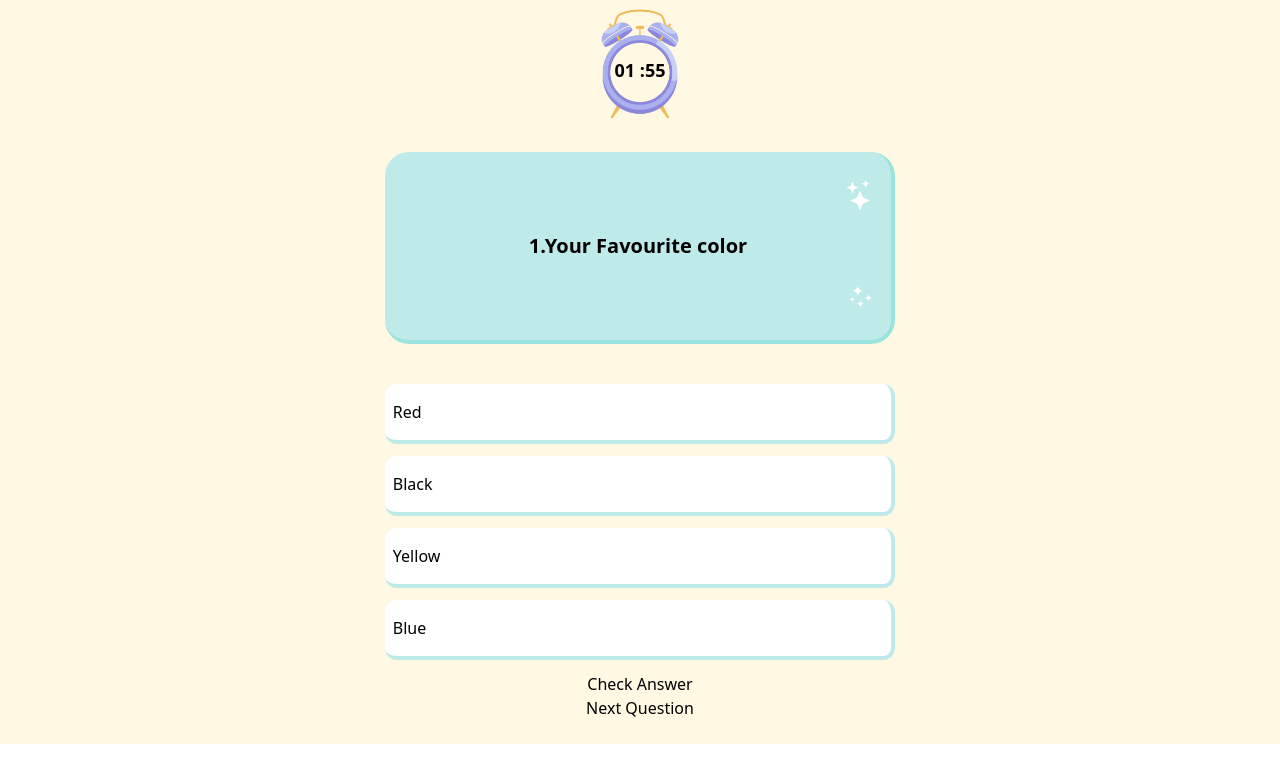
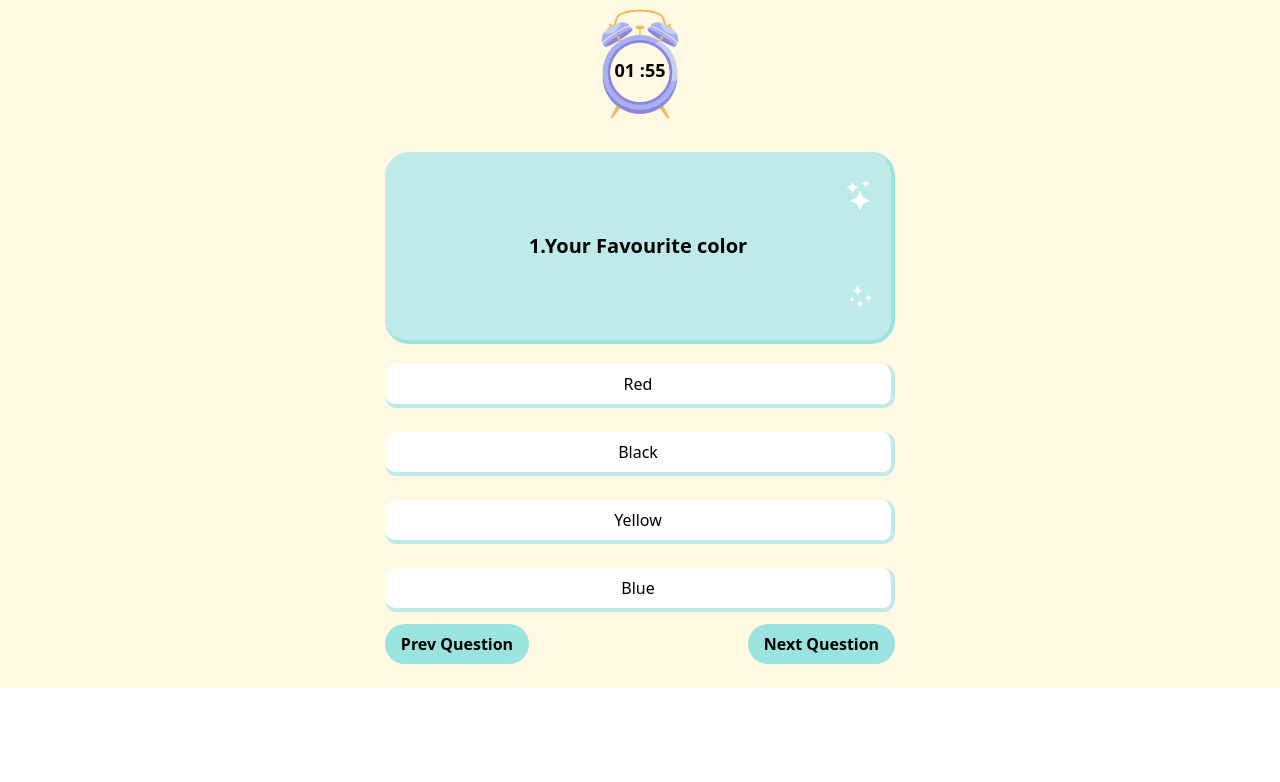
Before and after one commit to Anushka-3107/quiz-app, a React (Create React App) app: page /QuizQuestion in a window 1280 px wide. Shown: the top 782 px of the page. Built offline with nearby package versions, Linux system fonts and the light colour scheme.

Commit message:
designed prev and next button

```diff
--- a/src/Components/Questions.js
+++ b/src/Components/Questions.js
@@ -4,29 +4,57 @@ import { data } from "../data";
 import { BsStars } from "react-icons/bs";
 import { WiStars } from "react-icons/wi";
 
-
 const Questions = () => {
-  const [index,setIndex] = useState(0);
-  const[selectedOption,setSelectedOption] = useState(null);
+  const [index, setIndex] = useState(0);
+  const [selectedOption, setSelectedOption] = useState(null);
+  const [correctAnswer, setCorrectAnswer] = useState(null);
   const question = data[index];
 
-  const checkAnswer = () => {
-    if(selectedOption === null){
+  const checkAnswer = (selectedOption) => {
+    if (selectedOption === null) {
       alert("Please select an option");
       return;
     }
-    if(selectedOption === question.answer){
-      alert("Correct answer");
+    if (selectedOption === question.answer + 1) {
+      setCorrectAnswer(selectedOption);
+      // alert("Correct answer");
+    } else {
+      setCorrectAnswer(question.answer);
     }
-    else{
-      alert("Wrong answer");
+    setSelectedOption(selectedOption);
+  };
+
+  // const checkAnswer = () => {
+  //   if(selectedOption === null){
+  //     alert("Please select an option");
+  //     return;
+  //   }
+  //   if(selectedOption === question.answer){
+  //     setCorrectAnswer(selectedOption);
+  //     alert("Correct answer");
+  //   }
+  //   else{
+  //     setCorrectAnswer(question.answer);
+  //   }
+  //   setCorrectAnswer(selectedOption);
+  // };
+
+  const nextQuestion = () => {
+    if (index + 1 < data.length) {
+      setIndex(index + 1);
+      setSelectedOption(null);
     }
   };
 
-  const nextQuestion = () =>{
-    setIndex(index+1);
-    setSelectedOption(null);
-  }
+  const prevQuestion = () => {
+    if (index - 1 >= 0) {
+      setIndex(index - 1);
+      setSelectedOption(null);
+    } else {
+      setIndex(0);
+      setSelectedOption(null);
+    }
+  };
 
   return (
     <div className="m-6 flex flex-col">
@@ -35,26 +63,46 @@ const Questions = () => {
           {index + 1}.{question?.ques}
         </h2>
 
-        <BsStars className= "absolute text-3xl text-white right-4 top-7" />
-        <WiStars className="absolute text-4xl text-white bottom-6 right-3"/>
+        <BsStars className="absolute text-3xl text-white right-4 top-7" />
+        <WiStars className="absolute text-4xl text-white bottom-6 right-3" />
       </div>
 
-      <div className="mt-7">
-        <ul>
-        {question?.options.map((option,idx)=>{
-          return(
-          <li key={idx}
-          className="bg-white my-3 px-2 py-4 border-r-4 border-b-4 border-[#BEEBE9] rounded-xl"
-          onClick={()=> setSelectedOption(idx+1)}
-          >
-            {option}
-          </li>
-          )
+      <div className="mt-2 flex flex-col">
+        {question?.options.map((option, idx) => {
+          return (
+            <button
+              key={idx}
+              className={`bg-white my-3 px-2 py-2 border-r-4 border-b-4 border-[#BEEBE9] rounded-xl ${
+                selectedOption === idx + 1
+                  ? idx + 1 === question.answer
+                    ? "bg-green-400"
+                    : "bg-red-400"
+                  : ""
+              } ${idx + 1 === question.answer ? "bg-green-400" : ""}`}
+              onClick={() => checkAnswer(idx + 1)}
+            >
+              {option}
+            </button>
+          );
         })}
-        </ul>
       </div>
-      <button onClick={checkAnswer}>Check Answer</button>
-      <button onClick={nextQuestion}>Next Question</button>
+      {/* <button onClick={checkAnswer}>Check Answer</button>  */}
+      <div className="flex justify-between text-center font-semibold">
+
+        <button
+          className="px-4 py-2 bg-[#9BE3DE] rounded-full text-black"
+          onClick={prevQuestion}
+        >
+          Prev Question
+        </button>
+
+        <button
+          className="px-4 py-2 bg-[#9BE3DE] rounded-full text-black"
+          onClick={nextQuestion}
+        >
+          Next Question
+        </button>
+      </div>
     </div>
   );
 };
--- a/src/Components/Quiz.js
+++ b/src/Components/Quiz.js
@@ -15,7 +15,7 @@ const Quiz = () => {
         <h1 className="text-6xl font-extrabold text-red-500"> Quiz </h1>
         <button
           onClick={handleClick}
-          className="flex justify-center items-center px-6 py-3 rounded-full bg-red-300 text-white"
+          className="flex justify-center items-center px-6 py-3 rounded-full bg- text-black"
         >
           Start Your Quiz Here
           <FaArrowRightLong
```
